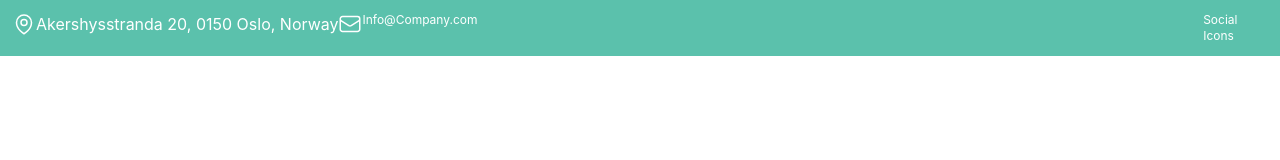
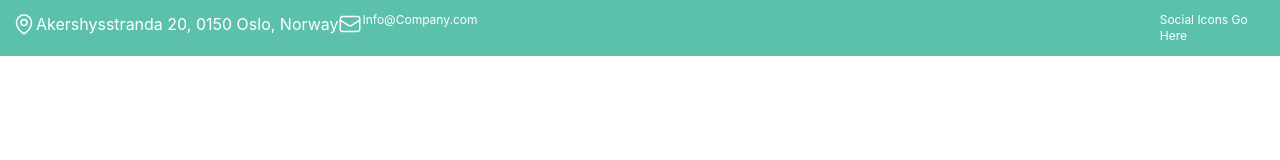
Before and after one commit to CleverOscar/kind_heart_charity_template, a React (Create React App) app: page / in a window 1280 px wide. Shown: the top 160 px of the page. Built offline with nearby package versions, Linux system fonts and the light colour scheme.

Commit message:
Update Header.jsx

```diff
--- a/src/Views/Header/Header.jsx
+++ b/src/Views/Header/Header.jsx
@@ -32,7 +32,7 @@ export default function Header(){
 
 
             <div className='hidden md:block'>
-                Social Icons
+                Social Icons Go Here
             </div>
         </div>
     )
```
